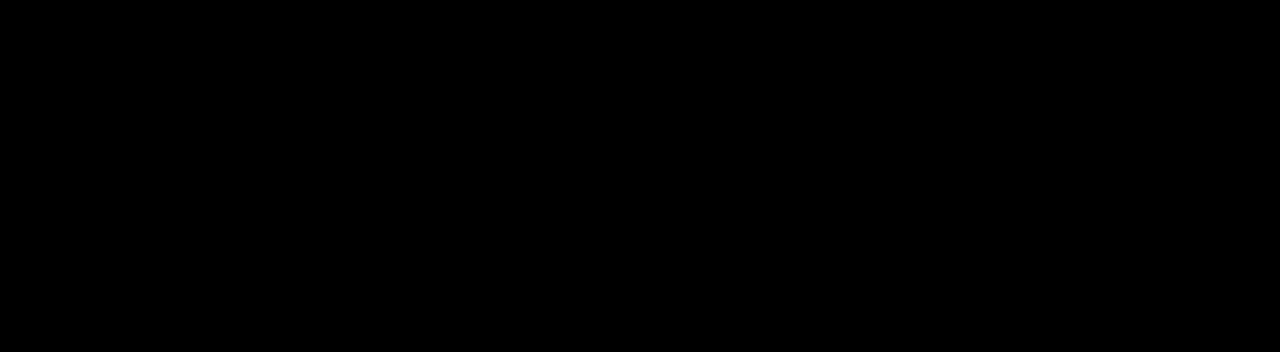
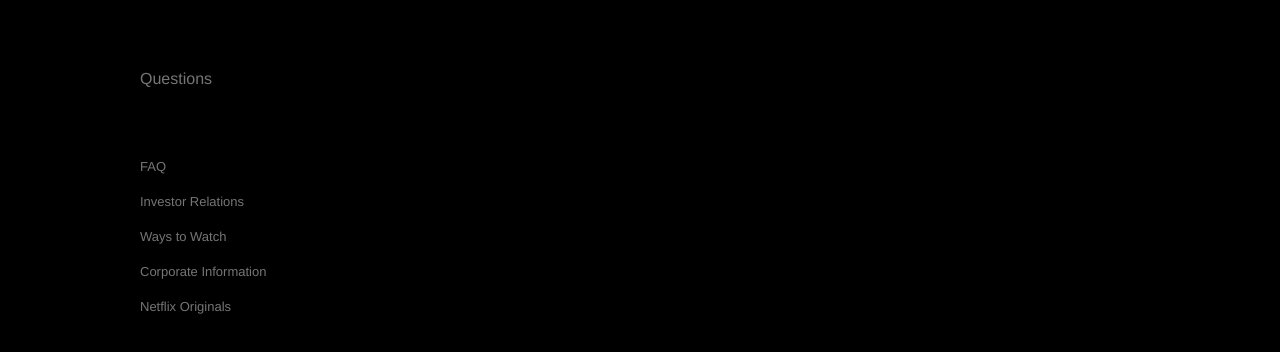
Before and after one commit to zephyrus21/netflix-clone-ult, a React (Create React App) app: page / in a window 1280 px wide. Shown: the part 1272-1624 px from the top of the page. Before the commit the page ends 1237 px from the top, so only its background shows below. Built offline with nearby package versions, Linux system fonts and the light colour scheme.

Commit message:
adding Footer component

```diff
--- a/src/App.jsx
+++ b/src/App.jsx
@@ -1,22 +1,13 @@
 import React from 'react';
-import Jumbotron from './components/jumbotron';
-import jumboData from './fixtures/jumbo.json';
+import FooterContanier from './containers/footer';
+import JumbotronContainer from './containers/jumbotron';
 
 const App = () => {
   return (
-    <Jumbotron.Conatiner>
-      {jumboData.map((item) => (
-        <Jumbotron key={item.id} direction={item.direction}>
-          <Jumbotron.Pane>
-            <Jumbotron.Title>{item.title}</Jumbotron.Title>
-            <Jumbotron.SubTitle>{item.subTitle}</Jumbotron.SubTitle>
-          </Jumbotron.Pane>
-          <Jumbotron.Pane>
-            <Jumbotron.Image src={item.image} alt={item.alt} />
-          </Jumbotron.Pane>
-        </Jumbotron>
-      ))}
-    </Jumbotron.Conatiner>
+    <>
+      <JumbotronContainer />;
+      <FooterContanier />
+    </>
   );
 };
 
--- /dev/null
+++ b/src/components/card/index.jsx
@@ -0,0 +1,7 @@
+import React from 'react';
+
+const Card = () => {
+  return <div>Card</div>;
+};
+
+export default Card;
--- /dev/null
+++ b/src/components/footer/index.jsx
@@ -0,0 +1,40 @@
+import React from 'react';
+import {
+  Conatiner,
+  Row,
+  Column,
+  Link,
+  Title,
+  Text,
+  Break,
+} from './styles/footer';
+
+const Footer = ({ children, ...restProps }) => {
+  return <Conatiner {...restProps}>{children}</Conatiner>;
+};
+
+Footer.Row = ({ children, ...restProps }) => {
+  return <Row {...restProps}>{children}</Row>;
+};
+
+Footer.Column = ({ children, ...restProps }) => {
+  return <Column {...restProps}>{children}</Column>;
+};
+
+Footer.Link = ({ children, ...restProps }) => {
+  return <Link {...restProps}>{children}</Link>;
+};
+
+Footer.Title = ({ children, ...restProps }) => {
+  return <Title {...restProps}>{children}</Title>;
+};
+
+Footer.Text = ({ children, ...restProps }) => {
+  return <Text {...restProps}>{children}</Text>;
+};
+
+Footer.Break = ({ children, ...restProps }) => {
+  return <Break {...restProps}>{children}</Break>;
+};
+
+export default Footer;
--- /dev/null
+++ b/src/components/footer/styles/footer.jsx
@@ -0,0 +1,53 @@
+import styled from 'styled-components/macro';
+
+export const Conatiner = styled.div`
+  display: flex;
+  flex-direction: column;
+  padding: 70px 56px;
+  margin: auto;
+  max-width: 1000px;
+
+  @media (max-width: 1000px) {
+    padding: 70px 30px;
+  }
+`;
+
+export const Column = styled.div`
+  display: flex;
+  flex-direction: column;
+  text-align: left;
+`;
+
+export const Row = styled.div`
+  display: grid;
+  grid-template-columns: repeat(auto-fill, minmax(230px, 1fr));
+  grid-gap: 15px;
+
+  @media (max-width: 1000px) {
+    grid-template-columns: repeat(auto-fill, minmax(150px, 1fr));
+  }
+`;
+
+export const Link = styled.a`
+  color: #757575;
+  margin-bottom: 20px;
+  font-size: 13px;
+  text-decoration: none;
+`;
+
+export const Title = styled.p`
+  font-size: 16px;
+  color: #757575;
+  margin-bottom: 40px;
+`;
+
+export const Text = styled.p`
+  font-size: 13px;
+  color: #757575;
+  margin-bottom: 40px;
+`;
+
+export const Break = styled.p`
+  flex-basis: 100%;
+  height: 0;
+`;
--- /dev/null
+++ b/src/components/index.jsx
@@ -0,0 +1,3 @@
+export { default as Jumbotron } from './jumbotron';
+export { default as Card } from './card';
+export { default as Footer } from './footer';
--- /dev/null
+++ b/src/containers/footer.jsx
@@ -0,0 +1,22 @@
+import React from 'react';
+import { Footer } from '../components';
+
+const FooterContanier = () => {
+  return (
+    <Footer>
+      <Footer.Title>Questions</Footer.Title>
+      <Footer.Break />
+      <Footer.Row>
+        <Footer.Column>
+          <Footer.Link href='#'>FAQ</Footer.Link>
+          <Footer.Link href='#'>Investor Relations</Footer.Link>
+          <Footer.Link href='#'>Ways to Watch</Footer.Link>
+          <Footer.Link href='#'>Corporate Information</Footer.Link>
+          <Footer.Link href='#'>Netflix Originals</Footer.Link>
+        </Footer.Column>
+      </Footer.Row>
+    </Footer>
+  );
+};
+
+export default FooterContanier;
--- /dev/null
+++ b/src/containers/jumbotron.jsx
@@ -0,0 +1,24 @@
+import React from 'react';
+
+import jumboData from '../fixtures/jumbo.json';
+import { Jumbotron } from '../components';
+
+const JumbotronContainer = () => {
+  return (
+    <Jumbotron.Conatiner>
+      {jumboData.map((item) => (
+        <Jumbotron key={item.id} direction={item.direction}>
+          <Jumbotron.Pane>
+            <Jumbotron.Title>{item.title}</Jumbotron.Title>
+            <Jumbotron.SubTitle>{item.subTitle}</Jumbotron.SubTitle>
+          </Jumbotron.Pane>
+          <Jumbotron.Pane>
+            <Jumbotron.Image src={item.image} alt={item.alt} />
+          </Jumbotron.Pane>
+        </Jumbotron>
+      ))}
+    </Jumbotron.Conatiner>
+  );
+};
+
+export default JumbotronContainer;
```
Also changed, not shown: src/pages/home.jsx (added).
